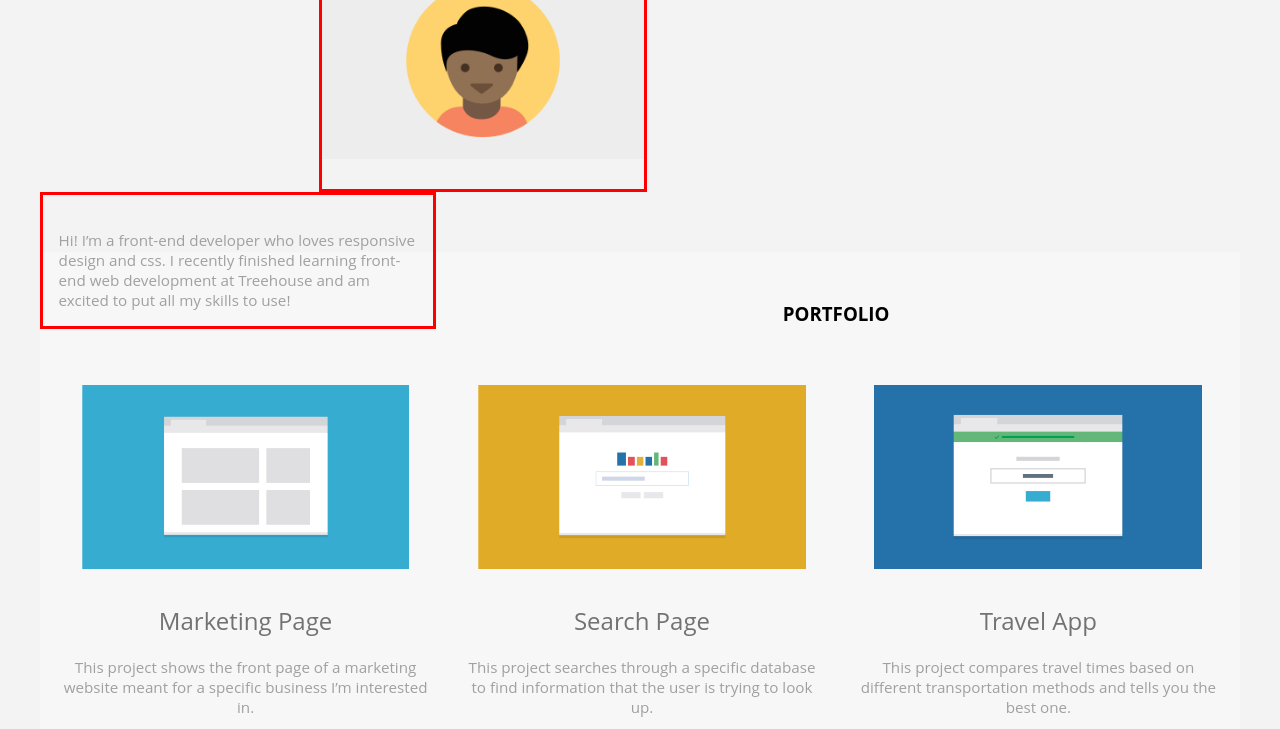
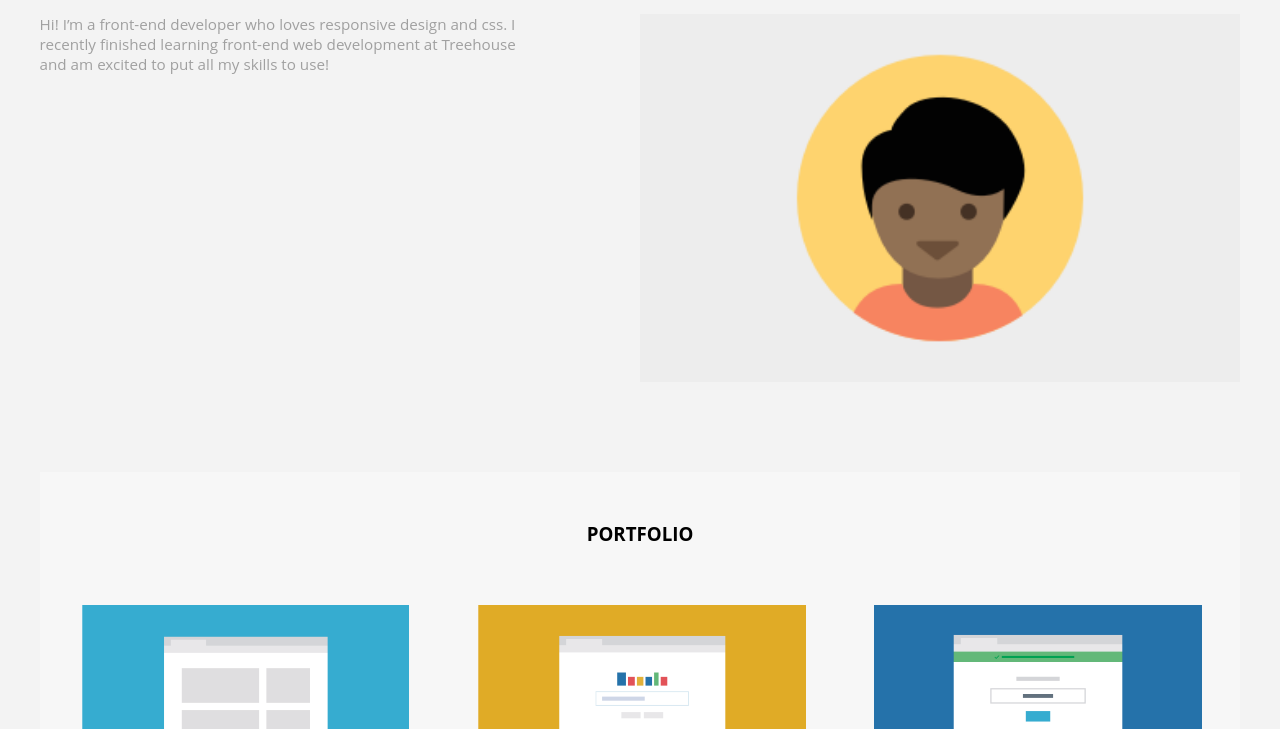
Before and after one commit to AlAyoub/fe-techdegree-project-2, a plain HTML site: page index.html in a window 1280 px wide. Shown: the part 79-808 px from the top of the page. Drawn offline with Linux system fonts and the light colour scheme; a web font is replaced by a local one.

Commit message:
project completed - ready to submit

```diff
--- a/css/styles.css
+++ b/css/styles.css
@@ -161,6 +161,12 @@ a:link {
   color: #7e7e7e;
 }
 
+.group:after {
+  content: "";
+  display: table;
+  clear: both;
+}
+
 
 
 
@@ -181,6 +187,13 @@ a:link {
     display: none;
     visibility: hidden;
   }
+
+  #profile-image {
+    display: block;
+    margin-left: auto;
+    margin-right: auto;
+    width: 90%;
+  }
 }
 
 @media (min-width: 768px) {
@@ -197,17 +210,19 @@ a:link {
 
   #profile-image {
     float: right;
-    border: solid red 3px;
+    width: 50%;
   }
-
-  #profile-content p {
-    padding-top: 20px;
+  #profile-content {
+    float: left;
+    width: 47%;
+    margin-top: 30px;
     text-align: left;
   }
 
-  #profile-content {
-    float: left;
-    border: solid red 3px;
+  .profile-column {
+    display: block;
+    overflow: auto;
+    width: 100%;
   }
 
   .column {
@@ -238,7 +253,19 @@ a:link {
 
     #profile-image {
       float: right;
-      border: solid red 3px;
+      width: 50%;
+    }
+    #profile-content {
+      float: left;
+      width: 42%;
+      margin-top: 30px;
+      text-align: left;
+    }
+
+    .profile-column {
+      display: block;
+      overflow: auto;
+      width: 100%;
     }
 
     .nav      {
@@ -269,7 +296,7 @@ a:link {
     }
 
     #contact-text {
-      width: 60%;
+      width: 45%;
       display: inline-block;
     }
 
--- a/index.html
+++ b/index.html
@@ -12,7 +12,7 @@
 
 <body>
     <div class="wrapper">
-        <header>
+        <header class="group">
             <h4 id="student-name">Alan Ayoub</h4>
             <ul class="nav">
                 <li><a href="index.html">HOME</a></li>
@@ -21,20 +21,17 @@
             </ul>
         </header>
 
-        <div id="home" class="column profile-column">
-            <div>
+        <div id="home" class="profile-column group">
             <img id="profile-image" src="images/responsive-layout-profile.png"
                 alt="an animated image of my profile picture">
-            </div>
+            <p id="profile-content">
+                Hi! I’m a front-end developer who loves responsive design and css. I recently finished learning
+                front-end web development at Treehouse and am excited to put all my skills to use!
+            </p>
 
 
         </div>
-        <div class="column" id="profile-content">
-            <p>
-                Hi! I’m a front-end developer who loves responsive design and css. I recently finished learning
-                front-end web development at Treehouse and am excited to put all my skills to use!
-            </p>
-        </div>
+
 
         <div id="portfolio">
             <h3>PORTFOLIO</h3>
@@ -82,7 +79,8 @@
 
         <div id="contact">
             <h3>CONTACT</h3>
-            <p id="contact-text"> If you’re interested in chatting or want more information about what I’ve been working on, I’d love to
+            <p id="contact-text"> If you’re interested in chatting or want more information about what I’ve been working
+                on, I’d love to
                 hear from you!</p>
             <div id="phone-and-email">
                 <p>
```
Lines whose indentation alone changed are shown as unchanged.
